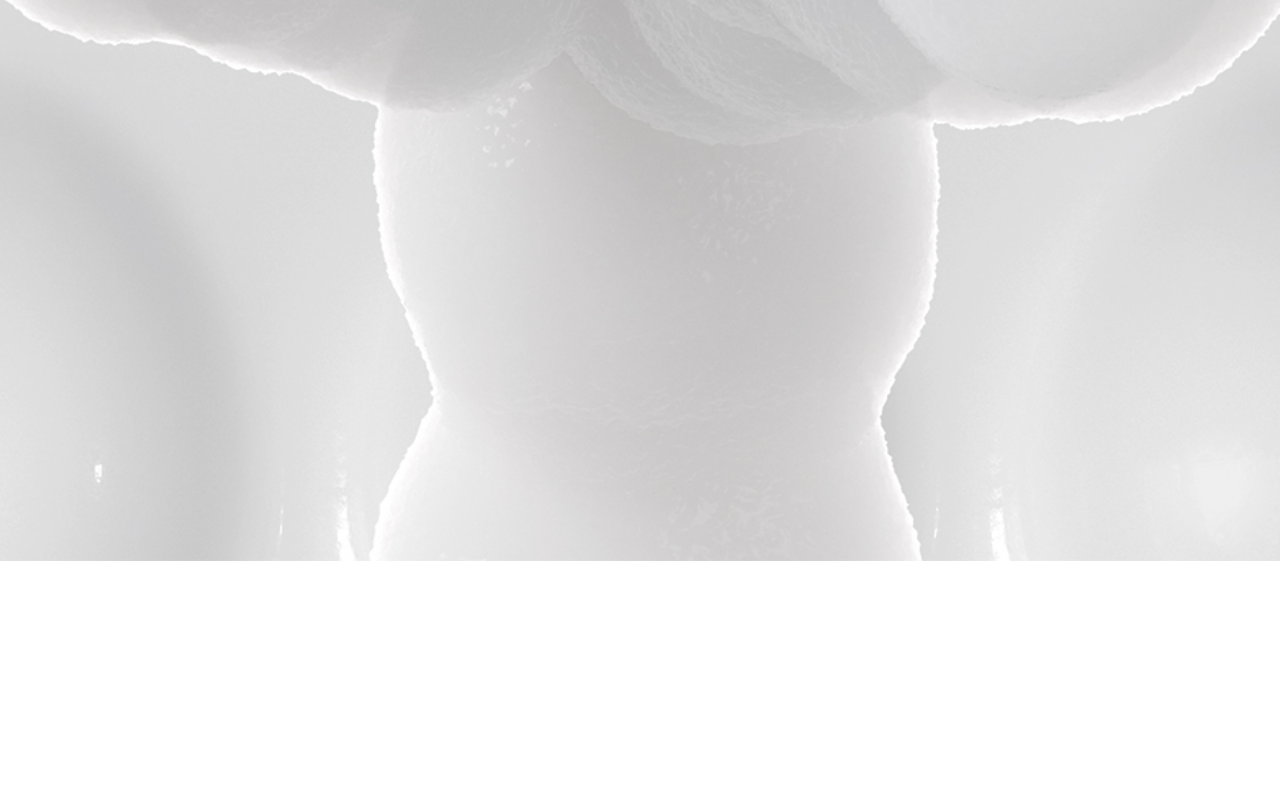
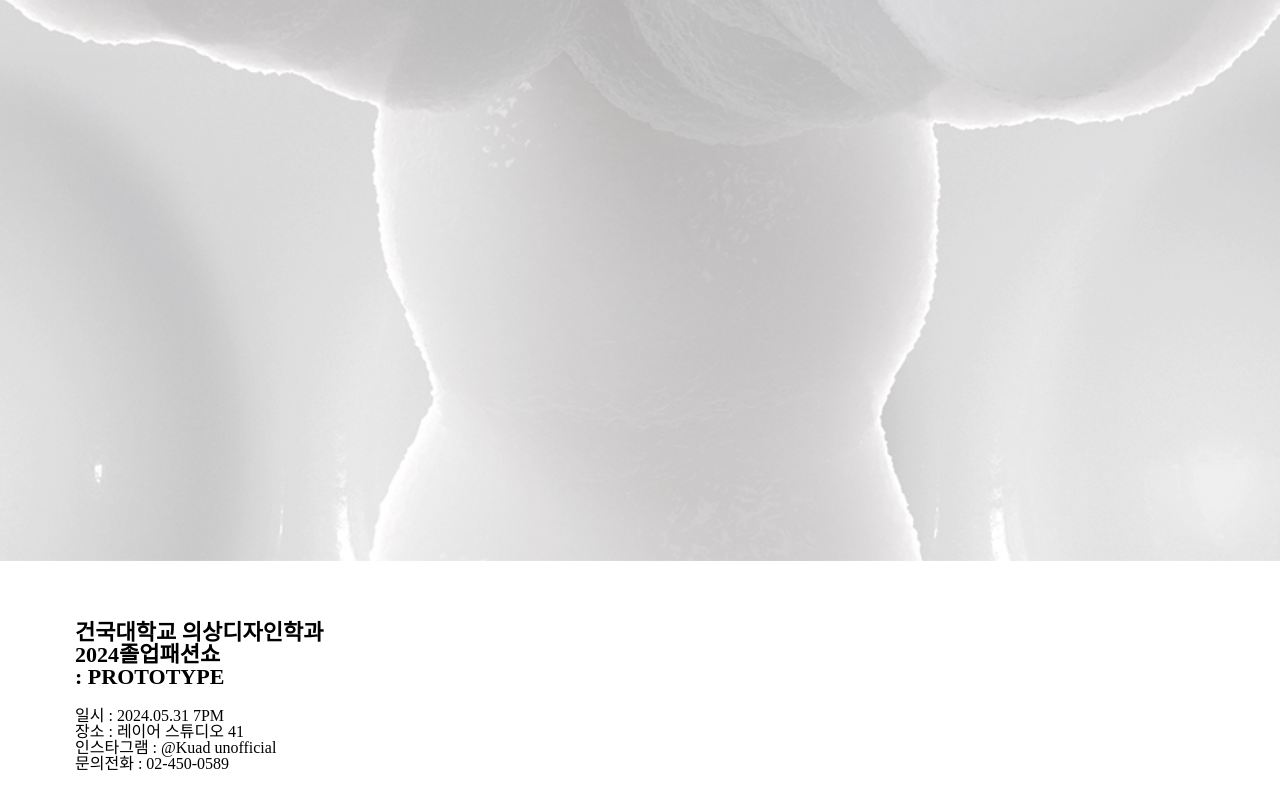
Before and after one commit to FASHION-ARCHIVE/fashion, a Vue app: page /bugreport in a window 1280 px wide. Shown: the part 3260-4060 px from the top of the page. Before the commit the page ends 3921 px from the top, so only its background shows below. Built offline with nearby package versions, Linux system fonts and the light colour scheme.

Commit message:
Hotfix 푸터부분적용 (#27)
* 룩북 페이지 배경 변경

* 로고 변경

* Footer 시험 적용

* Update bugreportView.vue

```diff
--- a/src/views/TeamListView.vue
+++ b/src/views/TeamListView.vue
@@ -33,14 +33,17 @@
       </div>
     </div>
   </div>
+  <Footer/>
 </template>
 
 <script>
     import mainHeader from '@/components/TopCategory.vue';
+    import Footer from '@/components/Footer.vue';
     export default {
        name: 'TeamList',
        components: {
-         mainHeader
+         mainHeader,
+         Footer
        }
      }
 </script>
--- a/src/views/teams/bugreport/bugreportView.vue
+++ b/src/views/teams/bugreport/bugreportView.vue
@@ -76,17 +76,20 @@
             </div>
         </div>
     </div>
+    <Footer/>
 </template>
 
 
 <script>
 import { defineComponent, reactive, onMounted, onUnmounted } from 'vue';
 import mainHeader from '@/components/TopCategory.vue'; // mainHeader 컴포넌트를 정확한 경로에서 import
+import Footer from '@/components/Footer.vue';
 
 
 export default defineComponent({
     components: {
-        mainHeader // 컴포넌트 등록
+        mainHeader,
+        Footer
     },
     setup() {
         const state = reactive({
```
